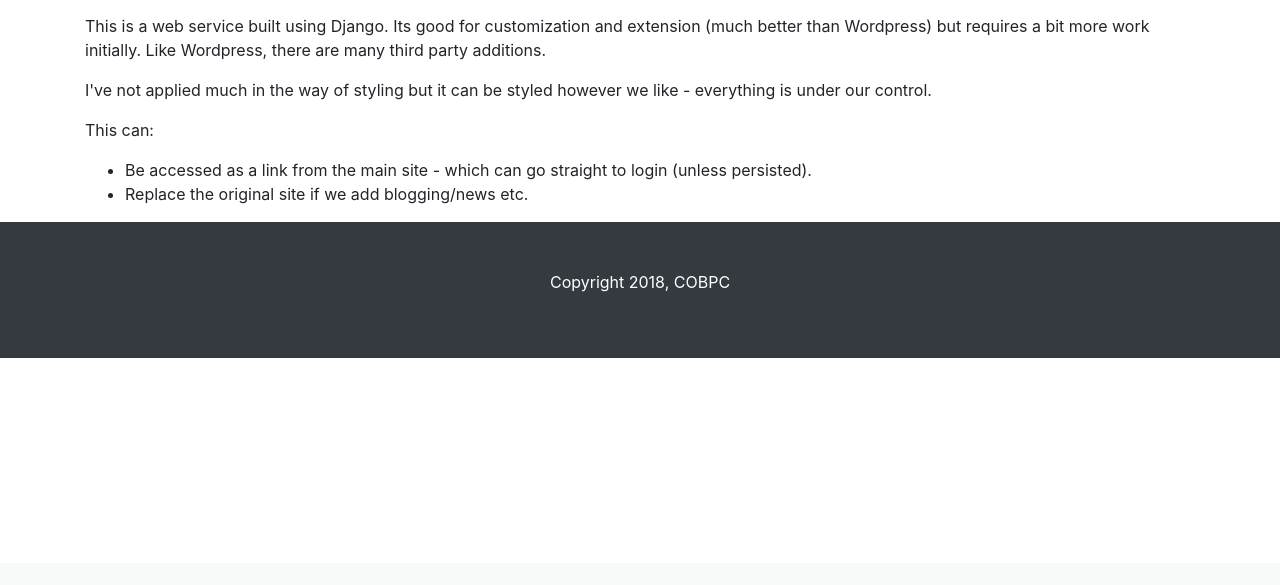
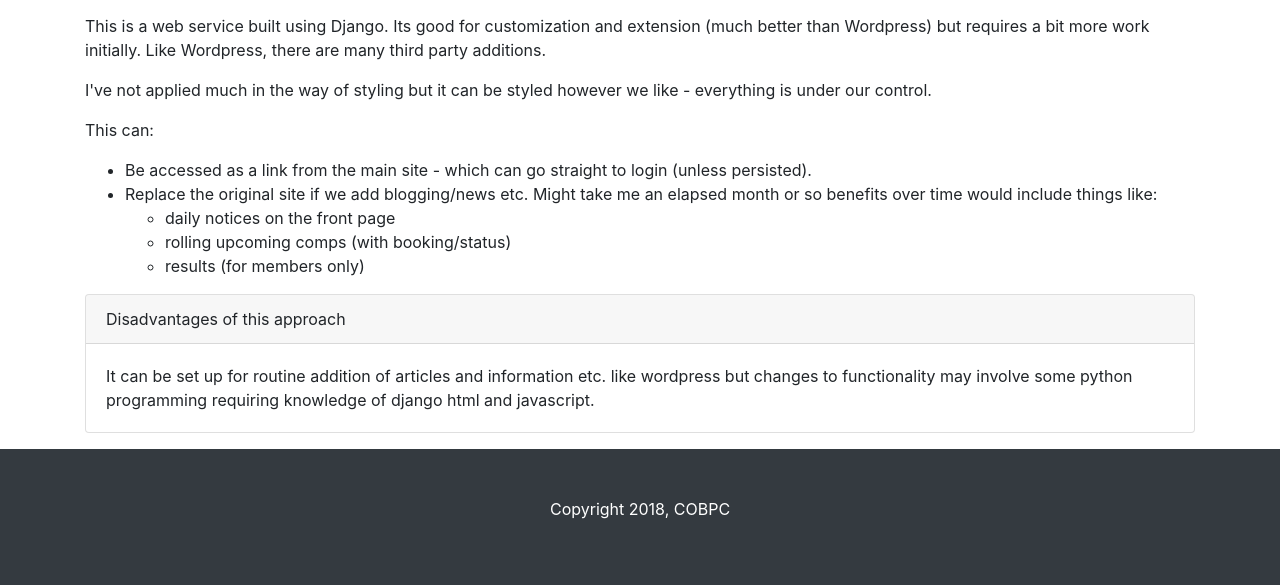
Before and after one commit to pwhipp/cobpc, a Django app: template core/templates/home.html in a window 1280 px wide. Shown: the part 237-822 px from the top of the page. Before the commit the page ends 595 px from the top, so only its background shows below. Run offline with Django 3.2, Linux system fonts and the light colour scheme; the template is opened without the code that fills it, so the values that code supplies are empty; some libraries are stand-ins or nearby versions.

Commit message:
text update

```diff
--- a/core/templates/home.html
+++ b/core/templates/home.html
@@ -20,8 +20,25 @@
             <p>This can:</p>
             <ul>
                 <li>Be accessed as a link from the main site - which can go straight to login (unless persisted).</li>
-                <li>Replace the original site if we add blogging/news etc.</li>
+                <li>Replace the original site if we add blogging/news etc. Might take me an elapsed month or so
+                    benefits over time would include things like:
+                    <ul>
+                        <li>daily notices on the front page</li>
+                        <li>rolling upcoming comps (with booking/status)</li>
+                        <li>results (for members only)</li>
+                    </ul>
+                </li>
             </ul>
+            <div class="card mb-3" >
+                <div class="card-header">
+                    Disadvantages of this approach
+                </div>
+                <div class="card-body">
+                    It can be set up for routine addition of articles and information etc. like wordpress but
+                    changes to functionality may involve some python programming requiring knowledge of django
+                    html and javascript.
+                </div>
+            </div>
         </div>
     </div>
 {% endblock content %}
```
